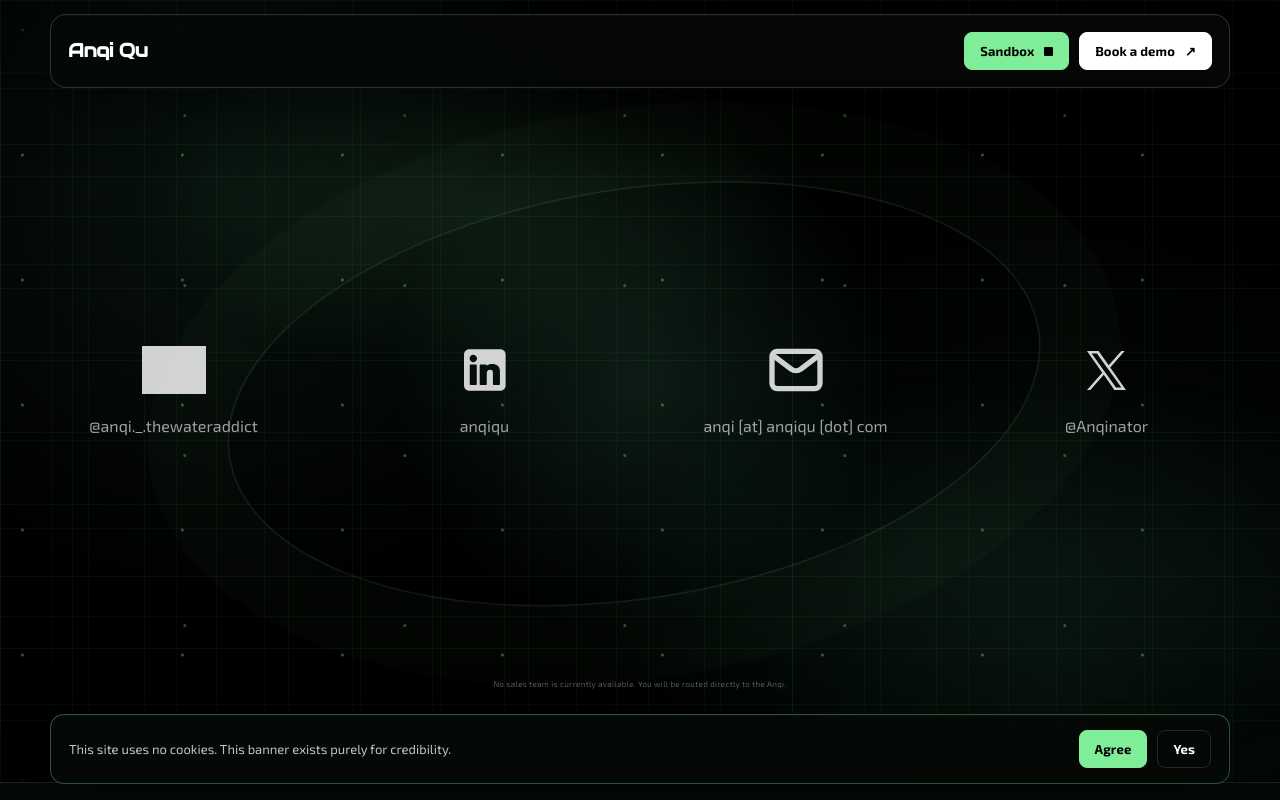
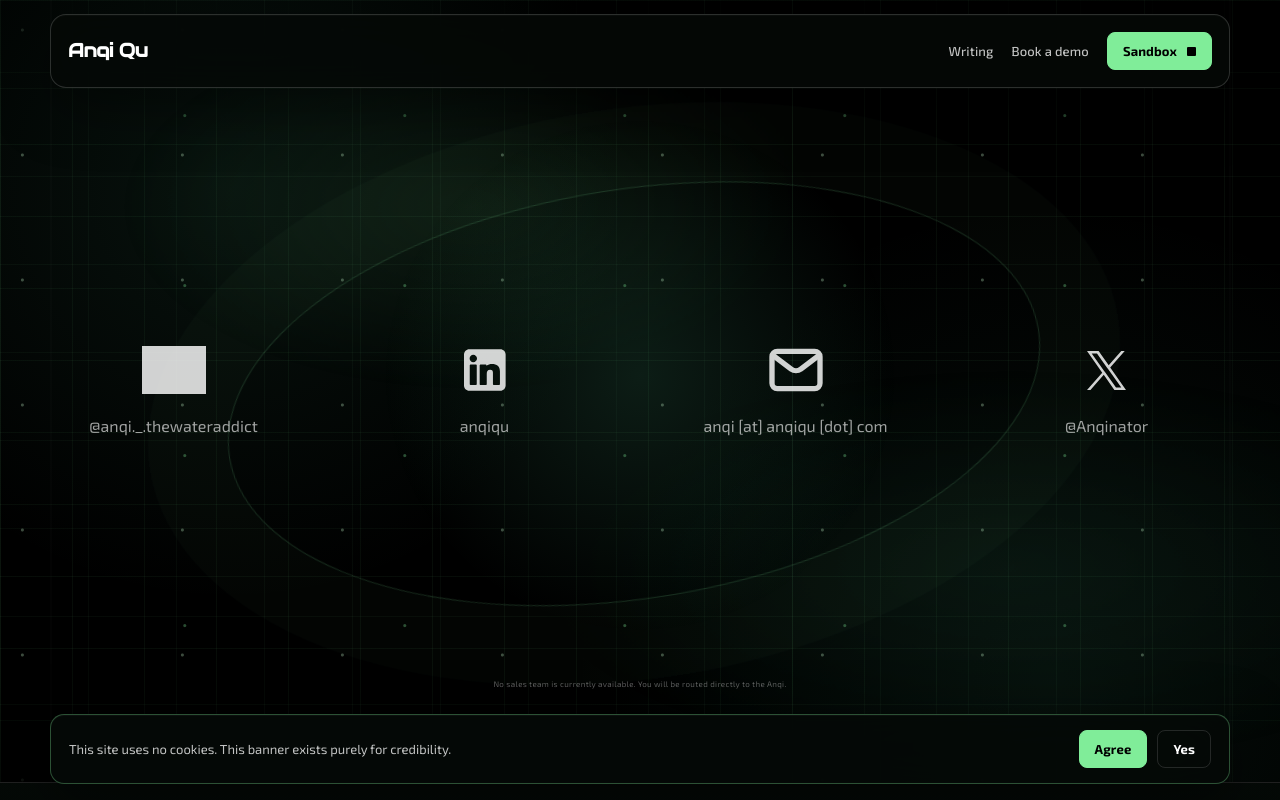
Before and after one commit to AnqiQu/anqiqu3, a Next.js app: page /contact in a window 1280 px wide. Shown: the top 800 px of the page. Built offline with nearby package versions, Linux system fonts and the light colour scheme; grey boxes are pictures that could not be loaded.

Commit message:
Minor cosmetic changes

```diff
--- a/app/components/site-shell.tsx
+++ b/app/components/site-shell.tsx
@@ -13,13 +13,15 @@ export function Header() {
         </Link>
 
         <div className="header-actions">
+          <Link href="/writing" className="header-link">
+            Writing
+          </Link>
+          <Link href="/contact" className="header-link">
+            Book a demo
+          </Link>
           <Link href="/sandbox" className="button button-compact">
             Sandbox
             <span aria-hidden="true" className="button-square" />
-          </Link>
-          <Link href="/contact" className="button button-white button-compact">
-            Book a demo
-            <span aria-hidden="true">↗</span>
           </Link>
         </div>
       </div>
--- a/app/globals.css
+++ b/app/globals.css
@@ -101,7 +101,20 @@ a:focus-visible, summary:focus-visible { outline: 2px solid var(--bright-green);
 
 .footer-meta a { transition: color 180ms ease; }
 .footer-meta a:hover { color: var(--white); }
-.header-actions { display: flex; align-items: center; gap: 10px; justify-self: end; }
+.header-actions { display: flex; align-items: center; gap: 18px; justify-self: end; }
+
+.header-link {
+  display: inline-flex;
+  align-items: center;
+  gap: 5px;
+  color: var(--muted-strong);
+  font-size: 13px;
+  font-weight: 500;
+  letter-spacing: 0.01em;
+  white-space: nowrap;
+  transition: color 180ms ease;
+}
+.header-link:hover { color: var(--white); }
 
 .button {
   display: inline-flex;
--- a/app/research/page.tsx
+++ b/app/research/page.tsx
@@ -13,6 +13,7 @@ export default function ResearchPage() {
     <WritingsShell active={{ section: "research" }}>
       <article className="wr-paper">
         <h1 className="wr-title">{research.title}</h1>
+        {research.subtitle && <p className="wr-subtitle">{research.subtitle}</p>}
         {research.dateLabel && <p className="wr-date">{research.dateLabel}</p>}
         <div className="wr-body" dangerouslySetInnerHTML={{ __html: research.html }} />
       </article>
--- a/app/writings/content.ts
+++ b/app/writings/content.ts
@@ -22,6 +22,7 @@ export type Section = "writing" | "manifesto";
 export type Article = {
   slug: string;
   title: string;
+  subtitle?: string;
   dateISO?: string;
   dateLabel?: string;
   sortKey: number;
@@ -117,6 +118,7 @@ function buildArticle(path: string, raw: string, section: Section): Article {
   return {
     slug,
     title: data.title?.trim() || deriveTitle(body, slug),
+    subtitle: data.subtitle?.trim() || undefined,
     dateISO: data.date,
     dateLabel: label,
     sortKey,
@@ -150,7 +152,7 @@ export function getArticle(section: Section, slug: string): Article | undefined
 }
 
 // The Research page is a single editable Markdown file (content/research.md).
-export type ResearchPage = { title: string; dateLabel?: string; html: string };
+export type ResearchPage = { title: string; subtitle?: string; dateLabel?: string; html: string };
 
 export function getResearch(): ResearchPage {
   const entry = Object.entries(researchFiles)[0];
@@ -164,6 +166,7 @@ export function getResearch(): ResearchPage {
   const { label } = formatDate(data.date);
   return {
     title: data.title?.trim() || deriveTitle(body, "Research"),
+    subtitle: data.subtitle?.trim() || undefined,
     dateLabel: label,
     html: marked.parse(body) as string,
   };
--- a/app/writings/content/research.md
+++ b/app/writings/content/research.md
@@ -4,5 +4,5 @@ title: Research
 
 A running index of things I've worked on and written.
 
-- [What Behavioural Variance do Large Language Models Exhibit as Economic Agents in Dictator Games? (2025)](https://drive.google.com/file/d/1RLQkUxe0gzL-_fjm5M8RhzCbuCA7GgX2/view?usp=sharing)
+- [What Behavioural Variance do Large Language Models Exhibit as Economic Agents in Dictator Games? (2025)](https://drive.google.com/file/d/11GmAQ9ZJ3lLQJygkVsRWgKeXQhomsQ_W/view?usp=sharing)
 - [Rethinking LLM Advancement: Compute-Dependent and Independent Paths to Progress (2025)](https://arxiv.org/abs/2505.04075)
--- a/app/writings/shell.tsx
+++ b/app/writings/shell.tsx
@@ -17,6 +17,13 @@ function ContentsTree({ active }: { active: ActiveNav }) {
         <a href="/research" className={navClass(active.section === "research")}>
           Research
         </a>
+        <ul className="wr-subtree">
+          <li>
+            <a href="/research" className={navClass(active.section === "research")}>
+              Research
+            </a>
+          </li>
+        </ul>
       </li>
 
       <li>
--- a/app/writings/views.tsx
+++ b/app/writings/views.tsx
@@ -6,6 +6,7 @@ export function ArticleView({ article }: { article: Article }) {
   return (
     <article className="wr-paper">
       <h1 className="wr-title">{article.title}</h1>
+      {article.subtitle && <p className="wr-subtitle">{article.subtitle}</p>}
       {article.dateLabel && <p className="wr-date">{article.dateLabel}</p>}
       <div className="wr-body" dangerouslySetInnerHTML={{ __html: article.html }} />
     </article>
```
Also changed, not shown: app/writings/writings.css (+10 -0 lines).
